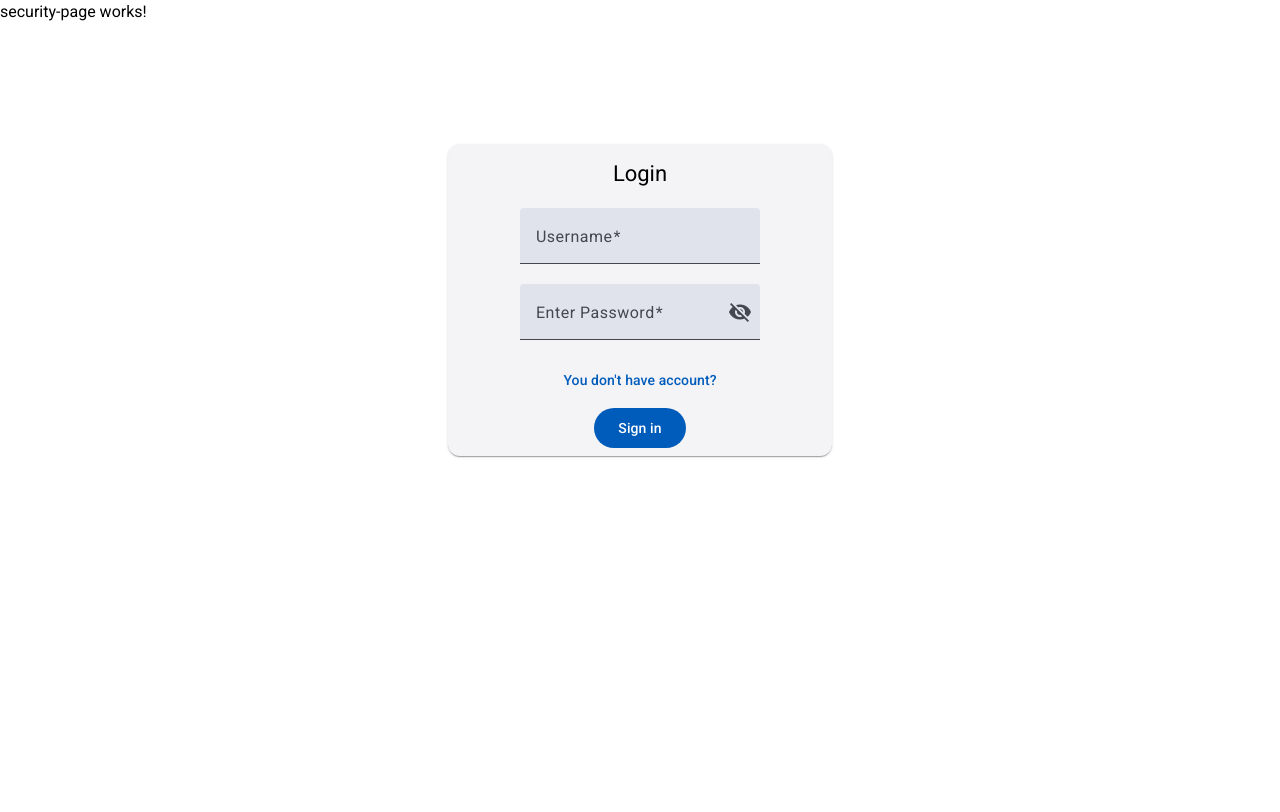
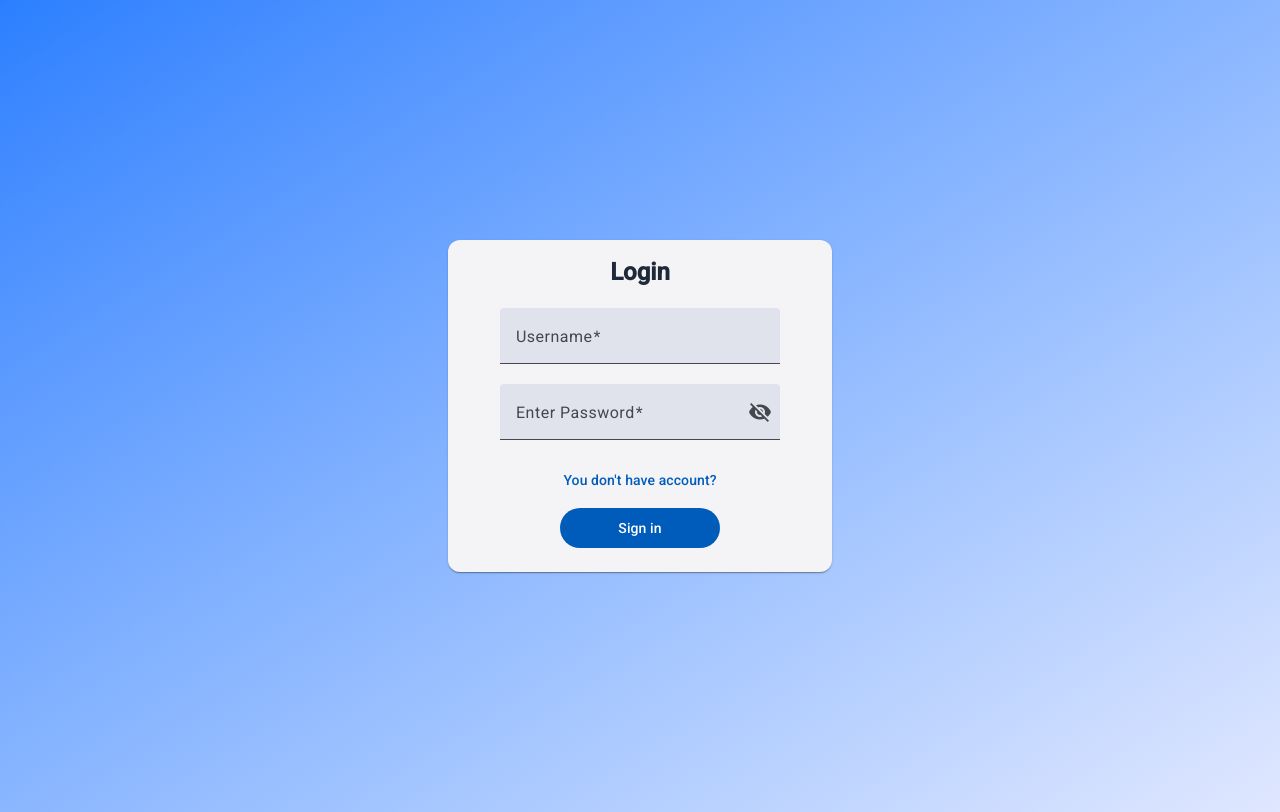
Before and after one commit to DimasHernandez/universal-wiki, an Angular app in the folder ms-wiki-app-fr/: page /auth/login in a window 1280 px wide. Built offline with nearby package versions, Linux system fonts and the light colour scheme.

Commit message:
feat (ms-wiki-app-fr): update loging and register layout

```diff
--- a/ms-wiki-app-fr/src/app/core/components/login/login.component.html
+++ b/ms-wiki-app-fr/src/app/core/components/login/login.component.html
@@ -1,16 +1,16 @@
-<div class="mx-auto w-80 md:w-sm my-30 container">
+<div class="mx-auto w-90 md:w-sm my-60 container">
     <mat-card class="flex items-center" appearance="raised">
         <mat-card-header>
-            <mat-card-title>Login</mat-card-title>
+            <h2 class="text-2xl font-bold text-center text-gray-800">Login</h2>
         </mat-card-header>
 
         <form [formGroup]="loginForm" (ngSubmit)="onSubmit()" class="flex flex-col justify-center items-center mt-5">
-            <mat-form-field class="w-60" appearance="fill">
+            <mat-form-field class="w-70" appearance="fill">
                 <mat-label>Username</mat-label>
                 <input id="username" matInput placeholder="Placeholder" formControlName="username" />
             </mat-form-field>
 
-            <mat-form-field>
+            <mat-form-field class="w-70">
                 <mat-label>Enter Password</mat-label>
                 <input matInput [type]="hide() ? 'password' : 'text'" formControlName="password" />
                 <button mat-icon-button matSuffix (click)="clickEvent($event)" [attr.aria-label]="'Hide password'"
@@ -20,13 +20,11 @@
             </mat-form-field>
 
             <div>
-                <p>
-                    <a mat-button routerLink="/auth/register" target="_self">You don't have account?</a>
-                </p>
+                <a mat-button routerLink="/auth/register" target="_self">You don't have account?</a>
             </div>
 
             <mat-card-actions>
-                <button type="submit" mat-flat-button>Sign in</button>
+                <button type="submit" mat-flat-button color="primary" class="w-40 mb-4">Sign in</button>
             </mat-card-actions>
         </form>
     </mat-card>
--- a/ms-wiki-app-fr/src/app/core/components/login/login.component.ts
+++ b/ms-wiki-app-fr/src/app/core/components/login/login.component.ts
@@ -44,6 +44,8 @@ export class LoginComponent {
       this.authService.login(request).subscribe({
         next: (response: ILoginResponse) => {
           console.log('response :>> ', response);
+          localStorage.setItem('access_token', response.accessToken);
+          localStorage.setItem('refresh_token', response.refreshToken);
         },
         // error: (error) => {
         //   console.log('error :>> ', error);
--- a/ms-wiki-app-fr/src/app/core/components/register/register.component.html
+++ b/ms-wiki-app-fr/src/app/core/components/register/register.component.html
@@ -1,18 +1,16 @@
-<!-- <div class="flex justify-center items-center my-30"> -->
-<div class="mx-auto w-80 md:w-sm my-5 container">
+<div class="mx-auto w-90 md:w-sm my-10 container">
   <mat-card class="flex items-center" appearance="outlined">
     <mat-card-header>
-      <!-- <div mat-card-avatar class="example-header-image"></div> -->
-      <mat-card-title>Register</mat-card-title>
+      <h2 class="text-2xl font-bold text-center text-gray-800">Register</h2>
     </mat-card-header>
 
     <form [formGroup]="registerForm" (ngSubmit)="onSubmit()" class="flex flex-col justify-center items-center mt-5">
-      <mat-form-field class="w-60" appearance="fill">
+      <mat-form-field class="w-70" appearance="fill">
         <mat-label>Username</mat-label>
         <input id="username" matInput placeholder="Placeholder" formControlName="username" />
       </mat-form-field>
 
-      <mat-form-field>
+      <mat-form-field class="w-70" appearance="fill">
         <mat-label>Enter Password</mat-label>
         <input matInput [type]="hide() ? 'password' : 'text'" formControlName="password" />
         <button mat-icon-button matSuffix (click)="clickEvent($event)" [attr.aria-label]="'Hide password'"
@@ -21,18 +19,17 @@
         </button>
       </mat-form-field>
 
-      <mat-form-field>
+      <mat-form-field class="w-70" appearance="fill">
         <mat-label>Confirm password</mat-label>
         <input matInput [type]="hide() ? 'password' : 'text'" formControlName="passwordConfirm" />
         <button mat-icon-button matSuffix (click)="clickEvent($event)" [attr.aria-label]="'Hide password'"
           [attr.aria-pressed]="hide()">
           <mat-icon>{{ hide() ? "visibility_off" : "visibility" }}</mat-icon>
         </button>
-
         <mat-hint class="red-color" *ngIf="!checkValidPassword()">Password doesn't match!</mat-hint>
       </mat-form-field>
 
-      <mat-form-field class="w-60">
+      <mat-form-field class="w-70" appearance="fill">
         <mat-label>Select a role</mat-label>
         <mat-select formControlName="role">
           <mat-option value="ROLE_USER">User</mat-option>
@@ -46,7 +43,7 @@
       </div>
 
       <mat-card-actions>
-        <button type="submit" mat-flat-button>Sign up</button>
+        <button type="submit" mat-flat-button color="primary" class="w-40 mb-4">Sign up</button>
       </mat-card-actions>
     </form>
   </mat-card>
--- a/ms-wiki-app-fr/src/app/core/pages/security-page/security-page.component.html
+++ b/ms-wiki-app-fr/src/app/core/pages/security-page/security-page.component.html
@@ -1,3 +1,4 @@
-<p>security-page works!</p>
-<router-outlet/>
-<!--  -->
+<!-- <p>security-page works!</p> -->
+<div class="min-h-screen flex justify-center bg-linear-to-br from-blue-500 to-indigo-100">
+    <router-outlet />
+</div>
```
